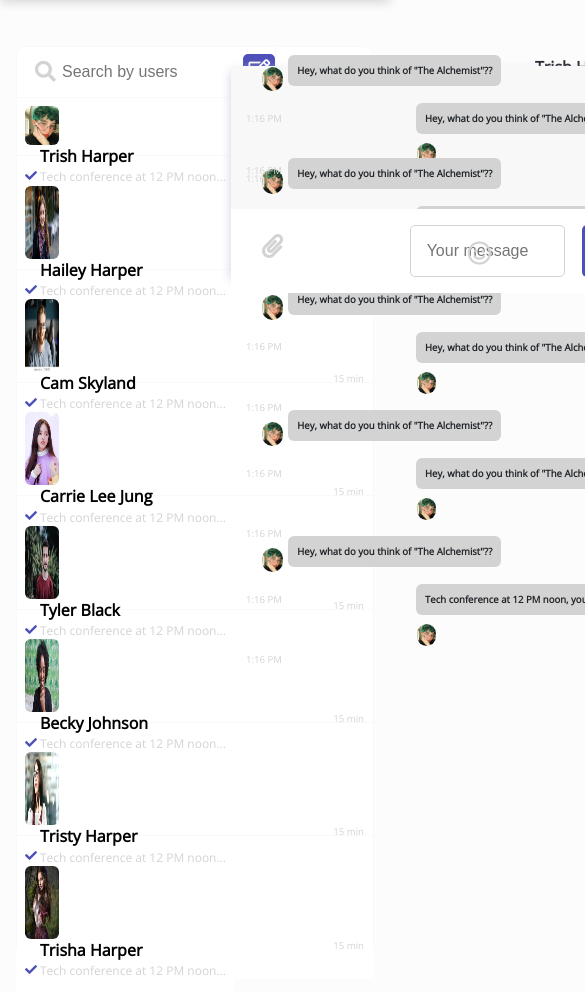
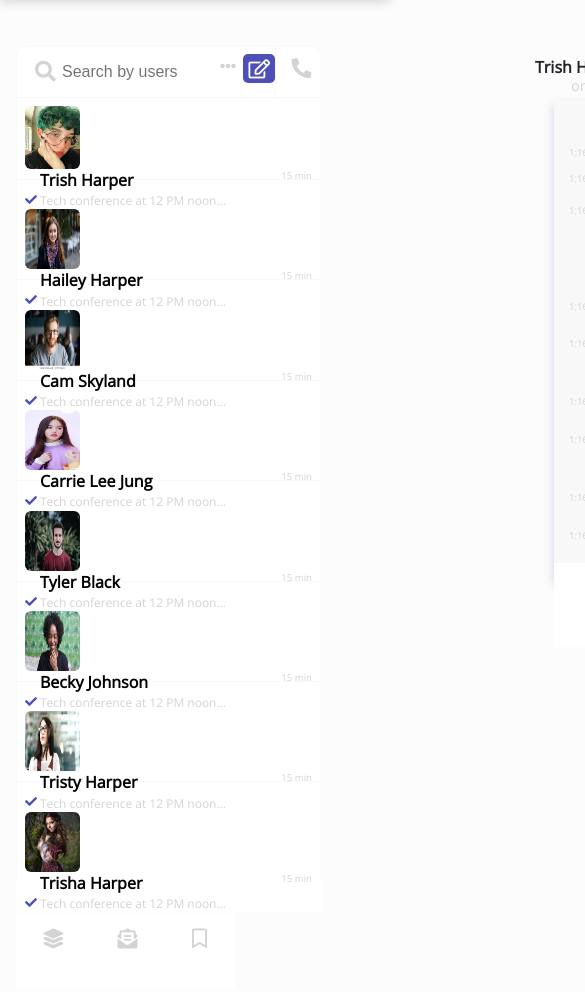
Before and after one commit to Temmarie/Finders, a plain HTML site: page chat-details.html in a window 390 px wide. Shown: the part 83-1075 px from the top of the page, 585 px wide, since content can reach past the window. Drawn offline with nearby package versions, Linux system fonts and the light colour scheme.

Commit message:
added more styles to chat-details

```diff
--- a/chat-details.css
+++ b/chat-details.css
@@ -454,8 +454,8 @@ input {
 }
 
 .chats-details {
-  left: 675px;
-  top: 149px;
+  left: -660px;
+  top: 53px;
   background: rgb(248, 248, 248);
 }
 
@@ -483,9 +483,9 @@ input {
   margin-top: 1.5rem;
 }
 
-.texts {
-  margin-top: 1.5rem;
-}
+/* .texts {
+  margin-top: 0;
+} */
 
 .texts:nth-child(1) {
   margin-top: 0;
@@ -508,7 +508,7 @@ input {
 
 .text-links {
   padding-left: 2.76rem;
-  padding-right: 2.5rem;
+  padding-right: 2.76rem;
   padding-top: 1rem;
   padding-bottom: 1rem;
   position: relative;
@@ -636,8 +636,12 @@ input {
   }
 
   .chats-details {
-    left: 512px;
-    bottom: -552px;
+    left: -497px;
+    top: 53px;
+  }
+
+  .fa-smile {
+    right: 100px;
   }
 
   .time-3 {
@@ -666,73 +670,193 @@ input {
   }
 
   .compose {
-    bottom: -18px;
+    bottom: -39px;
+  }
+}
+
+@media screen and (max-width: 992px) {
+  .style-1 {
+    width: 14%;
+    height: 60px;
+    border-radius: 6px;
+  }
+
+  .style {
+    width: 19%;
+  }
+
+  .chats-details {
+    top: 55px;
+    left: -491px;
+  }
+
+  .texts-1 {
+    padding-left: 169px;
+    margin-top: 2rem;
+  }
+
+  .type-here {
+    padding: 1rem;
+    left: -87px;
+  }
+
+  .fa-smile {
+    right: 164px;
+  }
+
+  .time-2 {
+    right: 0;
+  }
+
+  .users-name {
+    font-size: 1rem;
+    position: relative;
+    font-weight: 600;
+    font-family: 'Open sans', sans-serif;
+  }
+
+  .compose {
+    bottom: -69px;
+  }
+
+  .upload {
+    right: 0;
+  }
+
+  .fa-ellipsis-h {
+    right: 70px;
+  }
+
+  .text-nav {
+    position: absolute;
+    bottom: -59px;
+    height: 75px;
+    display: inline-flex;
+    width: 100%;
+  }
+}
+
+@media screen and (max-width: 768px) {
+  .style-1 {
+    width: 14%;
+    height: 60px;
+    border-radius: 6px;
+  }
+
+  .style {
+    width: 19%;
+  }
+
+  .chats-details {
+    top: 55px;
+    left: -491px;
+  }
+
+  .texts-1 {
+    padding-left: 169px;
+    margin-top: 2rem;
+  }
+
+  .type-here {
+    padding: 1rem;
+    left: -87px;
+  }
+
+  .fa-smile {
+    right: 164px;
+  }
+
+  .time-2 {
+    right: 0;
+  }
+
+  .users-name {
+    font-size: 1rem;
+    position: relative;
+    font-weight: 600;
+    font-family: 'Open sans', sans-serif;
+  }
+
+  .compose {
+    bottom: -69px;
+  }
+
+  .upload {
+    right: 0;
+  }
+
+  .fa-ellipsis-h {
+    right: 70px;
+  }
+
+  .text-nav {
+    position: absolute;
+    bottom: -59px;
+    height: 75px;
+    display: inline-flex;
+    width: 100%;
   }
 }
 
 @media screen and (max-width: 700px) {
-  .chats-details {
-    left: 231px;
-    bottom: 486px;
-    background: rgb(248, 248, 248);
-    box-shadow: 0 5px 10px rgb(206, 210, 231);
-  }
-
-  .profile-sum {
-    display: none;
-  }
-
-  .fa-cog {
-    color: lightgrey;
-    font-size: 1rem;
-    position: absolute;
-    right: -204px;
-  }
-
   .style-1 {
-    width: 10%;
-    height: 73px;
+    width: 14%;
+    height: 60px;
     border-radius: 6px;
   }
 
   .style {
-    width: 10%;
+    width: 19%;
   }
 
-  .mes-1 {
-    font-size: 0.6rem;
-    font-family: 'Open sans', sans-serif;
-    font-weight: 600;
-    background: lightgrey;
-    border: 1px solid transparent;
-    border-radius: 6px;
-    position: relative;
-    bottom: 18px;
+  .chats-details {
+    top: 55px;
+    left: -491px;
   }
 
   .texts-1 {
-    padding-left: 170px;
+    padding-left: 169px;
+    margin-top: 2rem;
   }
 
-  .time-3 {
-    left: 0;
+  .type-here {
+    padding: 1rem;
+    left: -87px;
+  }
+
+  .fa-smile {
+    right: 164px;
   }
 
   .time-2 {
-    left: 0;
+    right: 0;
+  }
+
+  .users-name {
+    font-size: 1rem;
+    position: relative;
+    font-weight: 600;
+    font-family: 'Open sans', sans-serif;
+  }
+
+  .compose {
+    bottom: -69px;
   }
 
   .upload {
-    right: -27px;
+    right: 0;
   }
 
-  .text-links {
-    padding-left: 1.7rem;
-    padding-right: 1.7rem;
-    padding-top: 1rem;
-    padding-bottom: 1rem;
-    position: relative;
-    top: 17px;
+  .fa-ellipsis-h {
+    right: 70px;
+  }
+
+  .text-nav {
+    position: absolute;
+    bottom: -59px;
+    height: 75px;
+    display: inline-flex;
+    width: 100%;
   }
 }
 
--- a/chat-details.html
+++ b/chat-details.html
@@ -82,12 +82,11 @@
 
     <section class="chat-list-details col-lg-9 col-sm-12 col-xl-9">
       <div class="chat-header col-lg-12 bg-white d-flex flex-row container-fluid">
-        <div class="search-left col-lg-4 p-3">
-          <i class="fas fa-search position-absolute"></i><input type="text" placeholder="Search by users"
-            class="bg-white pl-1">
+        <div class="search-left col-lg-4 p-3 col-md-4">
+          <i class="fas fa-search position-absolute"></i><input type="text" placeholder="Search by users" class="bg-white pl-1">
           <i class="far fa-edit p-1 position-absolute"></i>
         </div>
-        <div class="search-right col-lg-8 flex-row d-flex container-fluid">
+        <div class="search-right col-lg-8 flex-row d-flex col-md-9 container-fluid">
           <i class="fas fa-phone position-absolute"></i>
           <h6 class="mid-name justify-content-center position-absolute">
             Trish Harper<br>
@@ -102,11 +101,11 @@
       </div>
 
       <div class="chats-users col-lg-12">
-        <div class="left-users-list col-lg-4 col-xl-4 pr-0 pl-0 bg-white">
+        <div class="left-users-list col-lg-4 col-xl-4 col-md-4 pr-0 pl-0 bg-white">
           <div class="left-users p-2">
             <img src="images/greenhair.jfif" alt="style" class="style">
             <a href="chat-details.html">
-              <h6 class="users-name float-right col-sm-9 col-xl-9 col-lg-9">Trish Harper <br />
+              <h6 class="users-name float-right col-sm-9 col-xl-9 col-lg-9">Trish Harper <br>
                 <b class="text-content"> <i class="fas fa-check position-absolute read"></i>Tech conference at 12 PM
                   noon...</b></h6>
               <p class="time float-right timer">15 min</p>
@@ -117,7 +116,7 @@
           <div class="left-users p-2 ">
             <img src="images/hayley.jfif" alt="style" class="style style-1">
             <a href="chat-details.html">
-              <h6 class="users-name float-right col-lg-9 col-sm-9 col-xl-9">Hailey Harper <br />
+              <h6 class="users-name float-right col-lg-9 col-sm-9 col-xl-9">Hailey Harper <br>
                 <b class="text-content"> <i class="fas fa-check position-absolute read"></i>Tech conference at 12 PM
                   noon...</b></h6>
               <p class="time float-right timer">15 min</p>
@@ -127,7 +126,7 @@
           <div class="left-users p-2 ">
             <img src="images/dude2.jfif" alt="style" class="style style-1">
             <a href="chat-details.html">
-              <h6 class="users-name float-right col-lg-9 col-sm-9 col-xl-9">Cam Skyland <br />
+              <h6 class="users-name float-right col-lg-9 col-sm-9 col-xl-9">Cam Skyland <br>
                 <b class="text-content"> <i class="fas fa-check position-absolute read"></i>Tech conference at 12 PM
                   noon...</b></h6>
               <p class="time float-right timer">15 min</p>
@@ -137,7 +136,7 @@
           <div class="left-users p-2 ">
             <img src="images/chinko.jfif" alt="style" class="style style-1">
             <a href="chat-details.html">
-              <h6 class="users-name float-right col-lg-9 col-sm-9 col-xl-9">Carrie Lee Jung <br />
+              <h6 class="users-name float-right col-lg-9 col-sm-9 col-xl-9">Carrie Lee Jung <br>
                 <b class="text-content"> <i class="fas fa-check position-absolute read"></i>Tech conference at 12 PM
                   noon...</b></h6>
               <p class="time float-right timer">15 min</p>
@@ -147,7 +146,7 @@
           <div class="left-users p-2 ">
             <img src="images/dude.jfif" alt="style" class="style style-1">
             <a href="chat-details.html">
-              <h6 class="users-name float-right col-lg-9 col-sm-9 col-xl-9">Tyler Black <br />
+              <h6 class="users-name float-right col-lg-9 col-sm-9 col-xl-9">Tyler Black <br>
                 <b class="text-content"> <i class="fas fa-check position-absolute read"></i>Tech conference at 12 PM
                   noon...</b></h6>
               <p class="time float-right timer">15 min</p>
@@ -157,7 +156,7 @@
           <div class="left-users p-2 ">
             <img src="images/curlyhead.jfif" alt="style" class="style style-1">
             <a href="chat-details.html">
-              <h6 class="users-name float-right col-lg-9 col-sm-9 col-xl-9">Becky Johnson <br />
+              <h6 class="users-name float-right col-lg-9 col-sm-9 col-xl-9">Becky Johnson <br>
                 <b class="text-content"> <i class="fas fa-check position-absolute read"></i>Tech conference at 12 PM
                   noon...</b></h6>
               <p class="time float-right timer">15 min</p>
@@ -167,7 +166,7 @@
           <div class="left-users p-2 ">
             <img src="images/random.jfif" alt="style" class="style style-1">
             <a href="chat-details.html">
-              <h6 class="users-name float-right col-lg-9 col-sm-9 col-xl-9">Tristy Harper <br />
+              <h6 class="users-name float-right col-lg-9 col-sm-9 col-xl-9">Tristy Harper <br>
                 <b class="text-content"> <i class="fas fa-check position-absolute read"></i>Tech conference at 12 PM
                   noon...</b></h6>
               <p class="time float-right timer">15 min</p>
@@ -177,7 +176,7 @@
           <div class="left-users p-2 ">
             <img src="images/flowergirl.jfif" alt="style" class="style style-1">
             <a href="chat-details.html">
-              <h6 class="users-name float-right col-sm-9 col-xl-9 col-lg-9">Trisha Harper <br />
+              <h6 class="users-name float-right col-sm-9 col-xl-9 col-lg-9">Trisha Harper <br>
                 <b class="text-content"> <i class="fas fa-check position-absolute read"></i>Tech conference at 12 PM
                   noon...</b></h6>
               <p class="time float-right timer">15 min</p>
@@ -193,8 +192,7 @@
 </div>
 </div>
     </section>
-
-    <aside class="chats-details col-lg-6 col-xl-6 position-absolute">
+    <aside class="chats-details col-lg-6 col-xl-6 position-relative">
       <div class="texts col-lg-12">
         <img src="images/greenhair.jfif" alt="curly" class="curly"> <span class="mes-1 col-lg-9 p-2 col-sm-9">Hey,
           what do you think of "The Alchemist"??</span>
```
